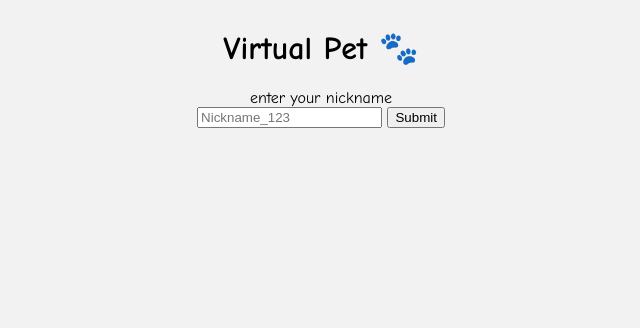
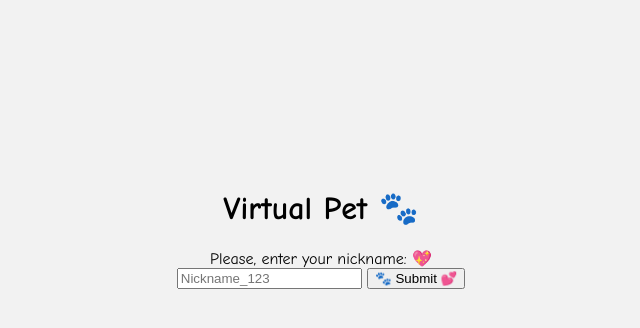
Before and after one commit to danhevan/virtualPetGame, a plain HTML site: page docs/index.html in a window 1280 px wide. Shown: the whole page, without its empty margins (319-959 px from the left). Drawn offline with Linux system fonts and the light colour scheme.

Commit message:
little style changes

```diff
--- a/docs/index.html
+++ b/docs/index.html
@@ -3,17 +3,19 @@
 <head>
   <meta charset="UTF-8">
   <meta name="viewport" content="width=device-width, initial-scale=1.0">
-  <title>Virtual Pet </title>
+  <title>Virtual Pet 🐾</title>
   <link rel="stylesheet" href="kaj_semstralka.css">
 </head>
 <body>
+  <div id="index-center">
   <h1>Virtual Pet 🐾</h1>
   <form id="form">
-    <label for="nickname">enter your nickname</label><br>
+    <label for="nickname">Please, enter your nickname: 💖</label><br>
     <input type="text" placeholder="Nickname_123" id="nickname" name="nickname">
-    <input type="submit">
+    <input type="submit" value = "🐾 Submit 💕">
   </form>
   <p id="log"></p>
+</div>
 
   <script src="kaj_semestralka.js"></script>
 </body>
--- a/docs/kaj_semestralka.js
+++ b/docs/kaj_semestralka.js
@@ -329,11 +329,11 @@ function saveState() {
       if(x > (gameAreaRect.left + petWidthHalfed) && x<(gameAreaRect.right-petWidthHalfed)){
       pet.style.left = `${x}px`;
       }
-    });
+    }, {passive:false});
   }
 
 
-//function for going to sleep
+//function for going to sleep TODO add lullaby
   function sleep(){
     document.getElementById("sleep-dim").style.display = "block";
     sleepInterval = setInterval(() => {
--- a/docs/kaj_semstralka.css
+++ b/docs/kaj_semstralka.css
@@ -3,6 +3,9 @@ body {
     text-align: center;
     background-color: #f2f2f2;
     overflow: hidden;
+
+
+
   }
   .values{
     display: inline-block;
@@ -12,6 +15,11 @@ body {
     overflow: hidden;
   }
 
+
+  #index-center{
+    padding-top: 20vh;
+
+  }
 /* styl pro krmící minihru */
 .pet-game {
   position: absolute;
```
